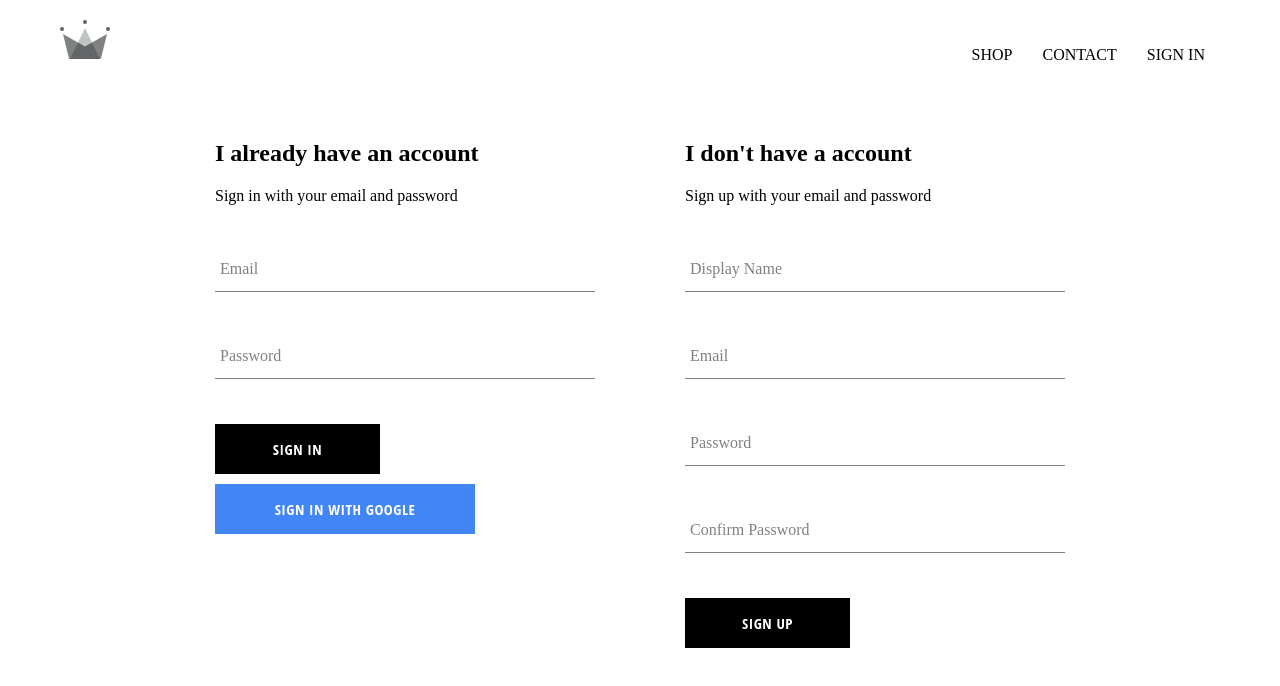
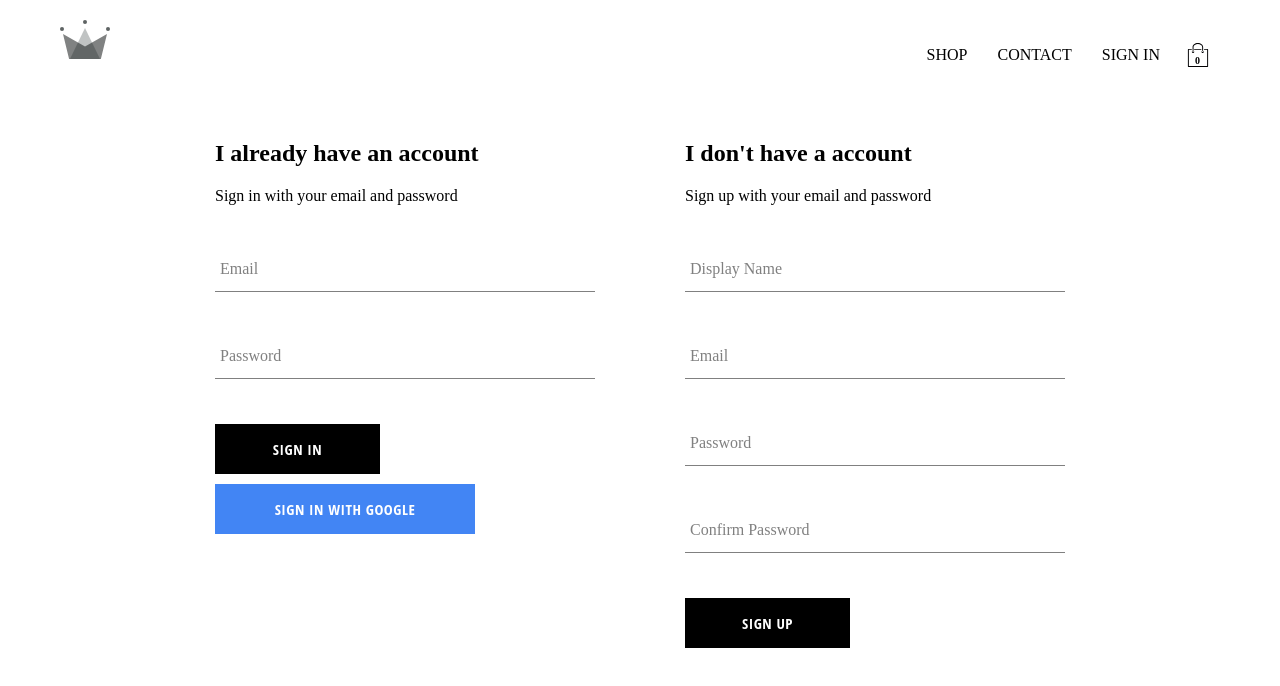
Before and after one commit to arshsarhali/prime-clothing, a React (Create React App) app: page /signin in a window 1280 px wide. Shown: the top 686 px of the page. Built offline with nearby package versions, Linux system fonts and the light colour scheme; no server answers.

Commit message:
added cart dropdown to header

```diff
--- /dev/null
+++ b/src/components/cart-dropdown/cart-dropdown.jsx
@@ -0,0 +1,11 @@
+import './cart-dropdown.scss';
+import CustomButton from '../custom-button/custom-button';
+
+const CartDropDown = () => (
+    <div className='cart-dropdown'>
+        <div className='cart-item'></div>
+        <CustomButton>CHECKOUT</CustomButton>
+    </div>
+)
+
+export default CartDropDown;
--- /dev/null
+++ b/src/components/cart-dropdown/cart-dropdown.scss
@@ -0,0 +1,24 @@
+.cart-dropdown {
+    position: absolute;
+    width: 240px;
+    height: 340px;
+    display: flex;
+    flex-direction: column;
+    padding: 20px;
+    border: 1px solid black;
+    background-color: white;
+    top: 90px;
+    right: 40px;
+    z-index: 5;
+
+    .cart-items {
+      height: 240px;
+      display: flex;
+      flex-direction: column;
+      overflow: scroll;
+    }
+
+    button {
+      margin-top: auto;
+    }
+  }
--- /dev/null
+++ b/src/components/cart-icon/cart-icon.jsx
@@ -0,0 +1,18 @@
+import './cart-icon.scss'
+import { connect } from 'react-redux';
+import { toggleCartHidden } from '../../redux/cart/cart.actions';
+import { ReactComponent as ShoppingIcon } from '../../assets/shopping-bag.svg';
+
+const CartIcon = ({ toggleCartHidden }) => (
+    <div className='cart-icon' onClick={toggleCartHidden }>
+        <ShoppingIcon className='shopping-icon'/>
+        <span className='item-count'>0</span>
+    </div>
+
+)
+
+const mapDispatchToProps = dispatch => ({
+    toggleCartHidden:()=>dispatch(toggleCartHidden())
+});
+
+export default connect(null,mapDispatchToProps)(CartIcon);
--- /dev/null
+++ b/src/components/cart-icon/cart-icon.scss
@@ -0,0 +1,21 @@
+.cart-icon {
+    width: 45px;
+    height: 45px;
+    position: relative;
+    display: flex;
+    align-items: center;
+    justify-content: center;
+    cursor: pointer;
+
+    .shopping-icon {
+      width: 24px;
+      height: 24px;
+    }
+
+    .item-count {
+      position: absolute;
+      font-size: 10px;
+      font-weight: bold;
+      bottom: 12px;
+    }
+  }
--- a/src/components/header/header.jsx
+++ b/src/components/header/header.jsx
@@ -3,9 +3,11 @@
 import { ReactComponent as Logo } from '../../assets/prime.svg';
 import { auth } from '../../firebase/firebase-util';
 import { connect } from 'react-redux';
+import CartIcon from '../cart-icon/cart-icon';
+import CartDropDown from '../cart-dropdown/cart-dropdown';
 
 
-const Header = ({ currentUser }) => (
+const Header = ({ currentUser, hidden }) => (
     <div className='header'>
         <Link className='logocontainer' to="/">
             <Logo />
@@ -23,12 +25,19 @@
                     :
                     <Link className='option' to='/signin'>SIGN IN</Link>
             }
+            <CartIcon/>
         </div>
+        {
+            hidden ? null :
+            <CartDropDown />
+
+        }
     </div>
 );
 
-const mapStateToProps = state => ({
-currentUser:state.user.currentUser
+const mapStateToProps = ({ user: { currentUser }, cart:{hidden} }) => ({
+    currentUser,
+    hidden
 
 });
 
--- /dev/null
+++ b/src/redux/cart/cart.actions.js
@@ -0,0 +1,5 @@
+import { CartActionTypes } from "./cart.types";
+
+export const toggleCartHidden = () => ({
+    type: CartActionTypes.TOGGLE_CART_HIDDEN
+});
--- /dev/null
+++ b/src/redux/cart/cart.reducer.js
@@ -0,0 +1,20 @@
+import { CartActionTypes } from './cart.types';
+
+
+const INTIAL_STATE = {
+    hidden:true
+}
+
+const CartReducer = (state = INTIAL_STATE, action) => {
+    switch (action.type) {
+        case CartActionTypes.TOGGLE_CART_HIDDEN:
+            return {
+                ...state,
+                hidden: !state.hidden
+            }
+        default:
+            return state;
+    }
+}
+
+export default CartReducer;
--- /dev/null
+++ b/src/redux/cart/cart.types.js
@@ -0,0 +1,3 @@
+export const CartActionTypes = {
+    TOGGLE_CART_HIDDEN: 'TOGGLE_CART_HIDDEN'
+}
--- a/src/redux/root-reducer.js
+++ b/src/redux/root-reducer.js
@@ -1,9 +1,12 @@
 import { combineReducers } from "redux";
 
 import userReducer from "./user/user.reducer";
+import CartReducer from "./cart/cart.reducer";
 
 export default combineReducers(
     {
-        user:userReducer
+        user: userReducer,
+        cart: CartReducer
+
     }
 );
--- a/src/redux/user/user.actions.js
+++ b/src/redux/user/user.actions.js
@@ -1,7 +1,7 @@
-import { userActionType } from "./user.types"
+import { UserActionType } from "./user.types"
 
 export const setCurrentUser = user => ({
 
-    type: userActionType.SET_CURRENT_USER,
+    type: UserActionType.SET_CURRENT_USER,
     payload: user
 })
--- a/src/redux/user/user.reducer.js
+++ b/src/redux/user/user.reducer.js
@@ -1,4 +1,4 @@
-import { userActionType } from "./user.types";
+import { UserActionType } from "./user.types";
 
 const INITIAL_STATE = {
     currentUser:null
@@ -7,7 +7,7 @@
 
 const userReducer = (state = INITIAL_STATE, action) => {
     switch (action.type) {
-        case userActionType.SET_CURRENT_USER:
+        case UserActionType.SET_CURRENT_USER:
             return{
                 ...state,
                 currentUser:action.payload
--- a/src/redux/user/user.types.js
+++ b/src/redux/user/user.types.js
@@ -1,3 +1,3 @@
-export const userActionType = {
+export const UserActionType = {
     SET_CURRENT_USER: 'SET_CURRENT_USER'
 }
```
Also changed, not shown: src/assets/shopping-bag.svg (added).
